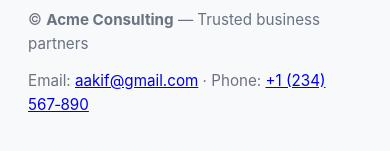
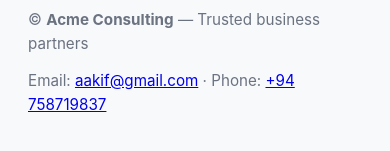
Before and after one commit to MMAhamedAakif/Gtit_Test-, a plain HTML site: page git.css/Test-01.html in a window 390 px wide. Shown: the part 3553-3704 px from the top of the page. Drawn offline with Linux system fonts and the light colour scheme.

Commit message:
update : phone no

```diff
--- a/git.css/Test-01.html
+++ b/git.css/Test-01.html
@@ -110,7 +110,7 @@
         <footer>
             <div style="display:flex;justify-content:space-between;align-items:center;gap:12px;flex-wrap:wrap">
                 <div>© <strong>Acme Consulting</strong> — Trusted business partners</div>
-                <div style="color:var(--muted)">Email: <a href="mailto:aakif@gmail.com">aakif@gmail.com</a> · Phone: <a href="tel:+1234567890">+1 (234) 567‑890</a></div>
+                <div style="color:var(--muted)">Email: <a href="mailto:aakif@gmail.com">aakif@gmail.com</a> · Phone: <a href="tel:+1234567890">+94 758719837</a></div>
             </div>
         </footer>
     </main>
```
